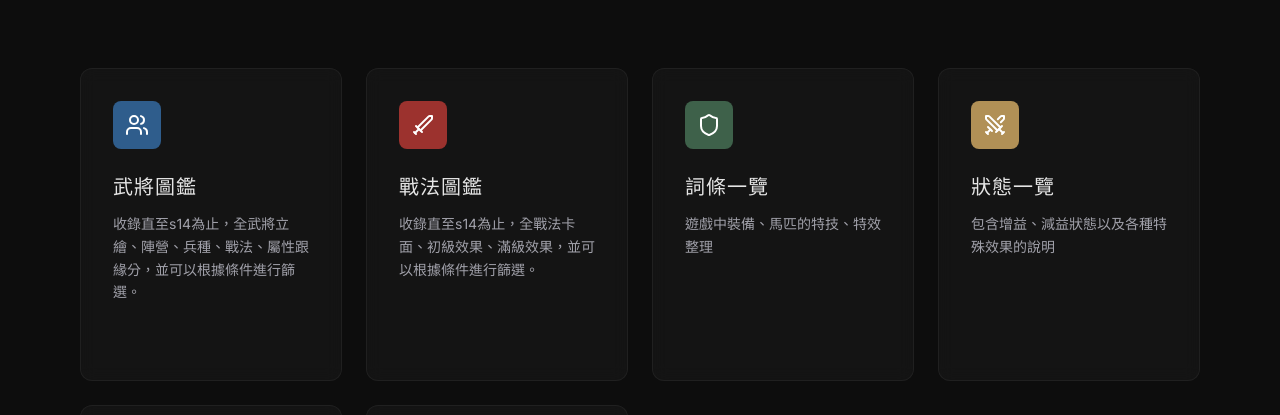
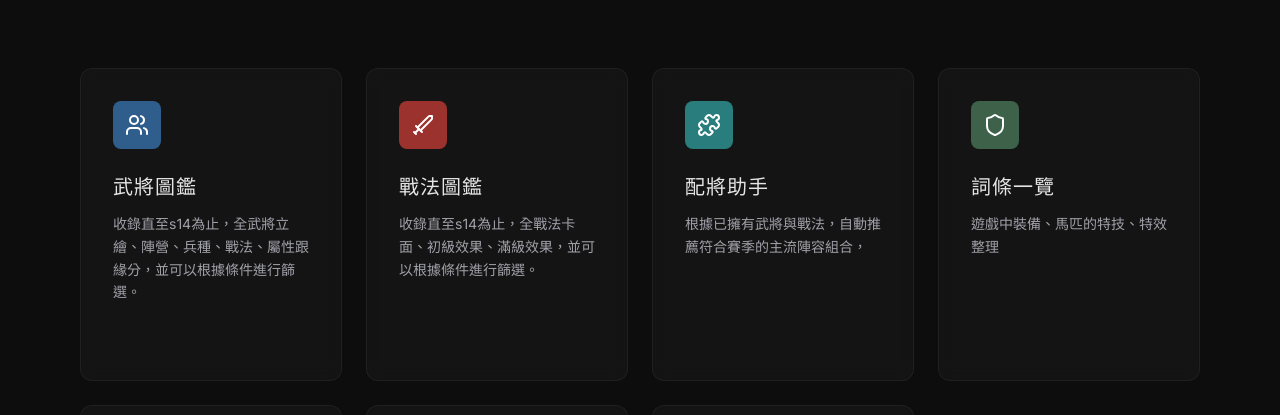
Before and after one commit to 21389081/sanmou_wiki, a Next.js app: page / in a window 1280 px wide. Shown: the part 303-718 px from the top of the page. Built offline with nearby package versions, Linux system fonts and the light colour scheme; no server answers; the database is empty.

Commit message:
調整首頁動畫

```diff
--- a/src/app/globals.css
+++ b/src/app/globals.css
@@ -1,4 +1,4 @@
-@import "tailwindcss";
+@import 'tailwindcss';
 
 @theme {
     /* Faction Colors */
@@ -6,8 +6,6 @@
     --color-shu: #9c322e;
     --color-wu: #3e614a;
     --color-qun: #b19056;
-  --color-orange: #c46b30;
-  --color-purple: #6b4c8c;
 
     /* Theme Colors - Forced Dark Mode Aesthetic */
     --color-background: #0d0d0d;
@@ -16,9 +14,12 @@
     --color-foreground-muted: #a1a1aa;
     --color-border-primary: rgba(255, 255, 255, 0.1);
     --color-accent-gold: #c6a664;
+    --color-puzzle: #2a7d7d;
+    --color-orange: #c46b30;
+    --color-purple: #6b4c8c;
 
     /* Typography */
-  --font-serif: "Noto Serif TC", serif;
+    --font-serif: 'Noto Serif TC', serif;
 }
 
 :root {
@@ -38,7 +39,11 @@ body {
     -webkit-font-smoothing: antialiased;
 }
 
-h1, h2, h3, h4, .font-serif {
+h1,
+h2,
+h3,
+h4,
+.font-serif {
     font-family: var(--font-serif);
     letter-spacing: 0.05em;
 }
--- a/src/app/page.tsx
+++ b/src/app/page.tsx
@@ -12,6 +12,7 @@ import {
     Shield,
     Swords,
     MapPin,
+    Puzzle,
 } from 'lucide-react';
 import { useState, useRef, useEffect } from 'react';
 import Image from 'next/image';
@@ -40,7 +41,6 @@ const tools = [
         href: '/generals',
         icon: Users,
         color: 'bg-wei',
-        delay: 0.1,
     },
     {
         title: '戰法圖鑑',
@@ -48,7 +48,13 @@ const tools = [
         href: '/tactics',
         icon: Sword,
         color: 'bg-shu',
-        delay: 0.2,
+    },
+    {
+        title: '配將助手',
+        description: '根據已擁有武將與戰法，自動推薦符合賽季的主流陣容組合，',
+        href: '/builder',
+        icon: Puzzle,
+        color: 'bg-puzzle',
     },
     {
         title: '詞條一覽',
@@ -56,7 +62,6 @@ const tools = [
         href: '/stats',
         icon: Shield,
         color: 'bg-wu',
-        delay: 0.3,
     },
     {
         title: '狀態一覽',
@@ -64,7 +69,6 @@ const tools = [
         href: '/buffs',
         icon: Swords,
         color: 'bg-qun',
-        delay: 0.4,
     },
     {
         title: '官方攻略站',
@@ -72,7 +76,6 @@ const tools = [
         href: 'https://newslg.biligames.com/gameguide/h5/#/',
         icon: ScrollText,
         color: 'bg-orange',
-        delay: 0.5,
     },
     {
         title: '關於本站',
@@ -80,7 +83,6 @@ const tools = [
         href: '/info',
         icon: Info,
         color: 'bg-purple',
-        delay: 0.6,
     },
 ];
 
@@ -177,7 +179,7 @@ export default function Home() {
                         <motion.div
                             initial={{ opacity: 0, y: 20 }}
                             animate={{ opacity: 1, y: 0 }}
-                            transition={{ delay: tool.delay, duration: 0.3 }}
+                            transition={{ duration: 0.3 }}
                             whileHover={{ y: -10 }}
                             className='h-full glass rounded-xl p-8 group-hover:bg-white/5 group-hover:border-accent-gold/30 flex flex-col'
                         >
@@ -204,7 +206,7 @@ export default function Home() {
             <motion.div
                 initial={{ opacity: 0 }}
                 animate={{ opacity: 1 }}
-                transition={{ delay: 0.6 }}
+                transition={{ duration: 0.6 }}
                 className='mt-24 w-full max-w-4xl px-4 py-8 rounded-2xl glass border-dashed border-white/10 flex flex-col md:flex-row items-center justify-between gap-6'
             >
                 <div className='flex-1'>
```
Lines whose indentation alone changed are shown as unchanged.
